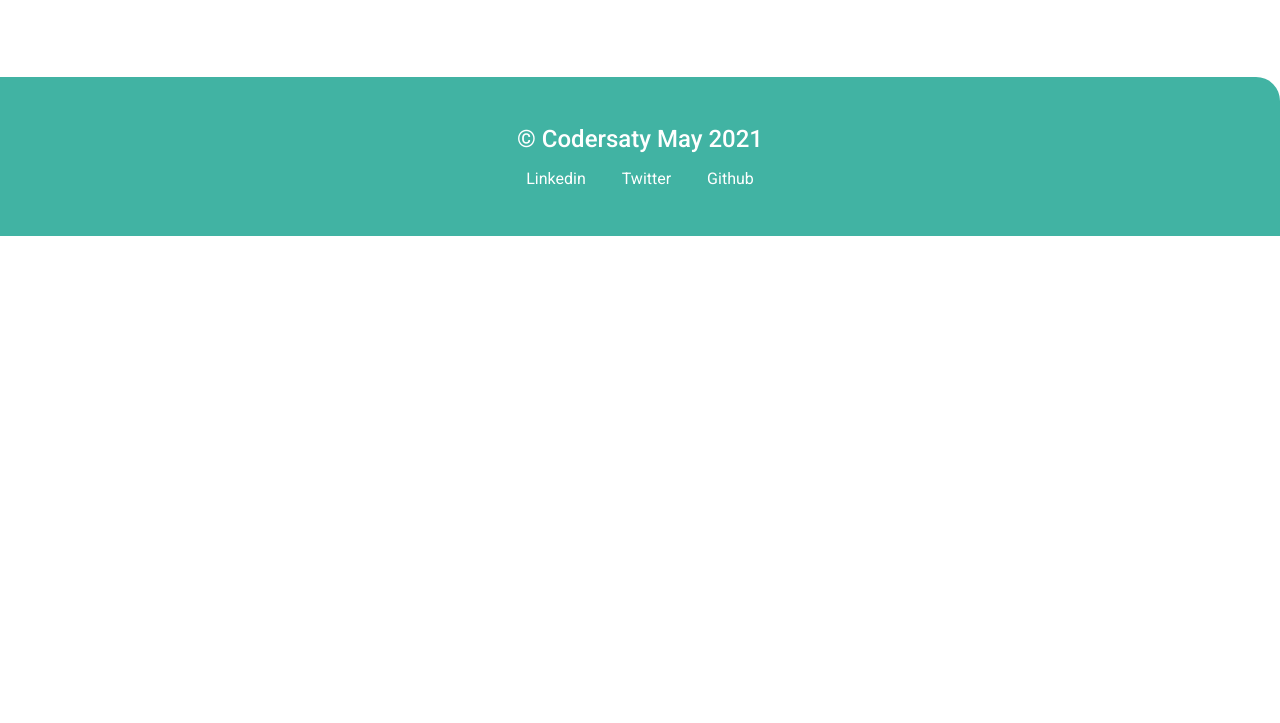
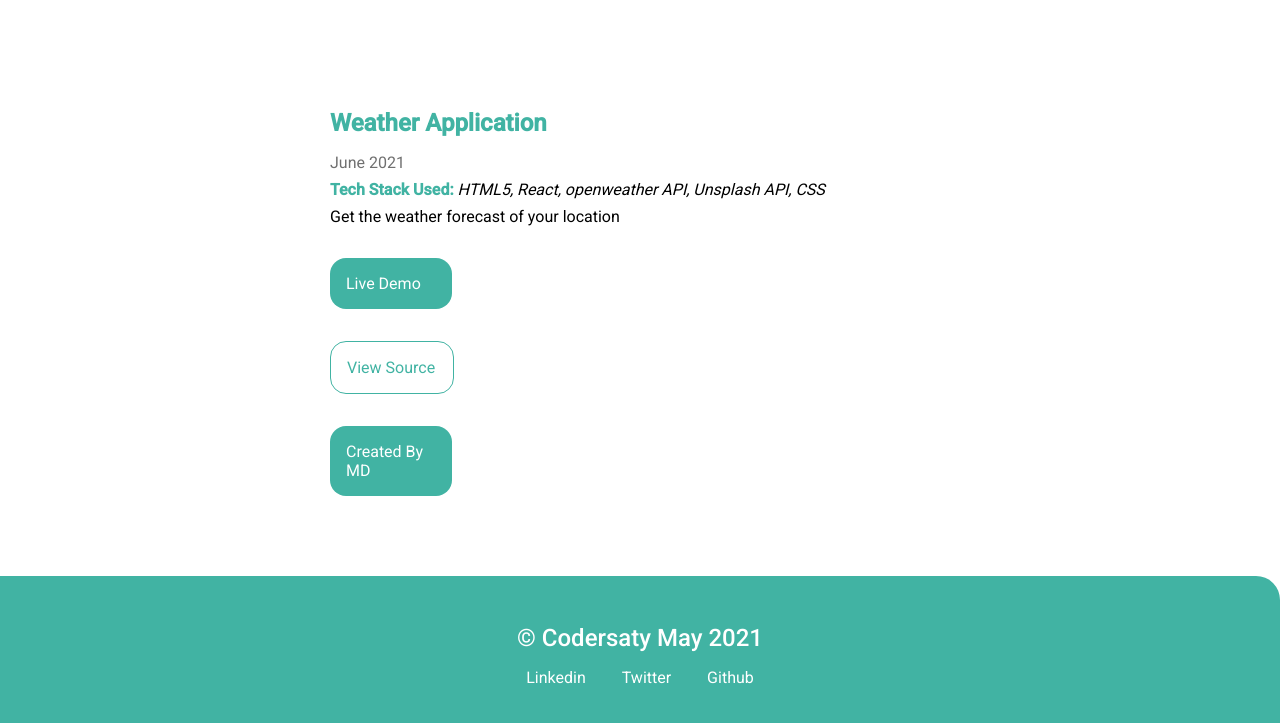
Before and after one commit to CoderSaty/FirstProjects, a plain HTML site: page project.html in a window 1280 px wide. Shown: the part 6354-7077 px from the top of the page. Before the commit the page ends 6590 px from the top, so only its background shows below. Drawn offline with Linux system fonts and the light colour scheme.

Commit message:
Added weather application

```diff
--- a/project.html
+++ b/project.html
@@ -246,6 +246,23 @@
         </p>
     </section>
 
+    <section class="section">
+        <h2 class="project-heading">Weather Application</h2>
+        <p class="project-date">June 2021</p>
+        <p class="tech-stack">
+            <strong class="highlight-white">Tech Stack Used:</strong> <em>HTML5, React, openweather API, Unsplash API, CSS
+            </em>
+        </p>
+        <p class="description">
+             Get the weather forecast of your location
+            <a target="_blank" href="https://weathermd.netlify.app//"
+                class="link primary-link">Live Demo</a>
+            <a target="_blank" href="https://github.com/MohamedDanis/react-weather-app" class="link secondary-link">View
+                Source</a>
+            <a target="_blank" href="https://github.com/MohamedDanis" class="link primary-link">Created By MD</a>
+        </p>
+    </section>
+
     <footer class="footer">
         <small class="footer-heading">&copy; Codersaty May 2021</small>
         <ul class="inline unordered">
```
